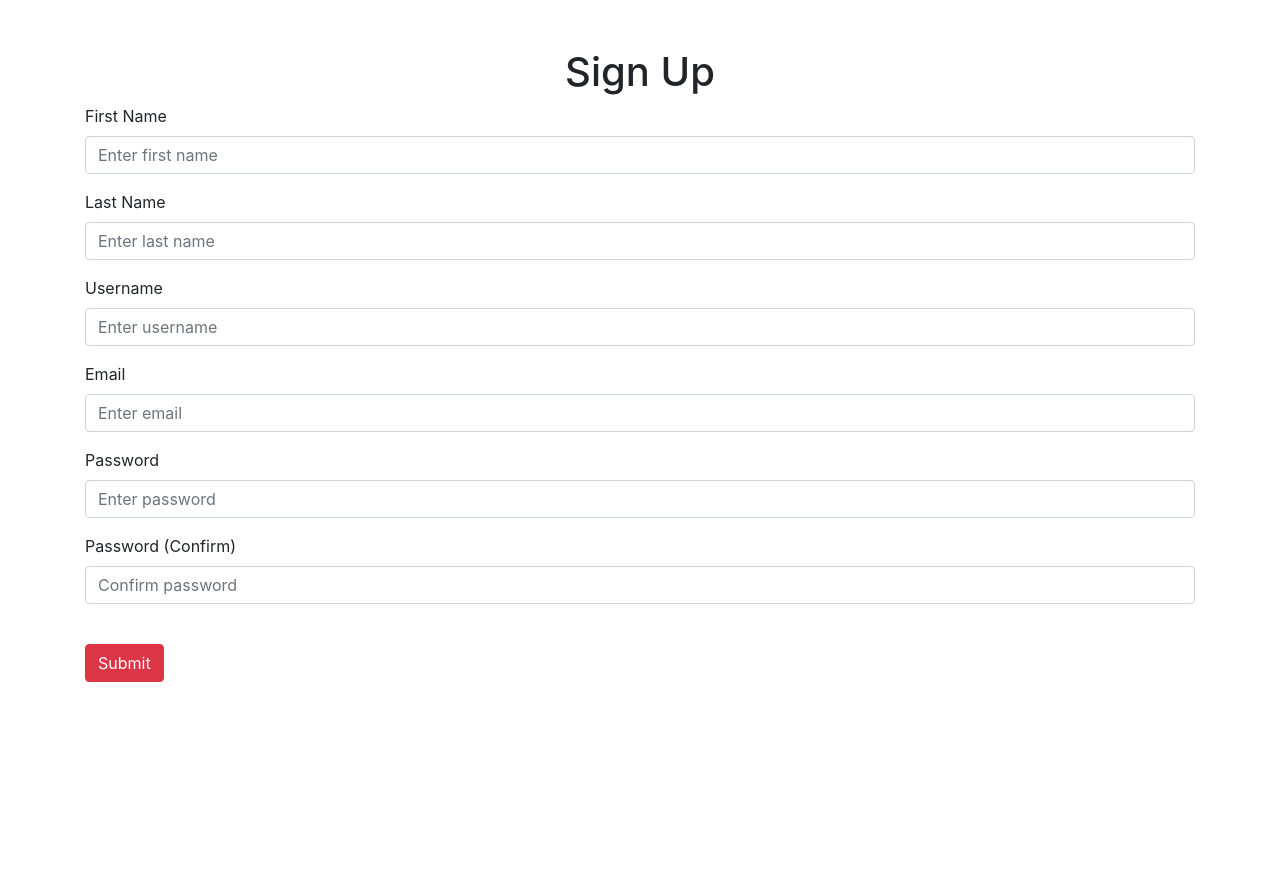
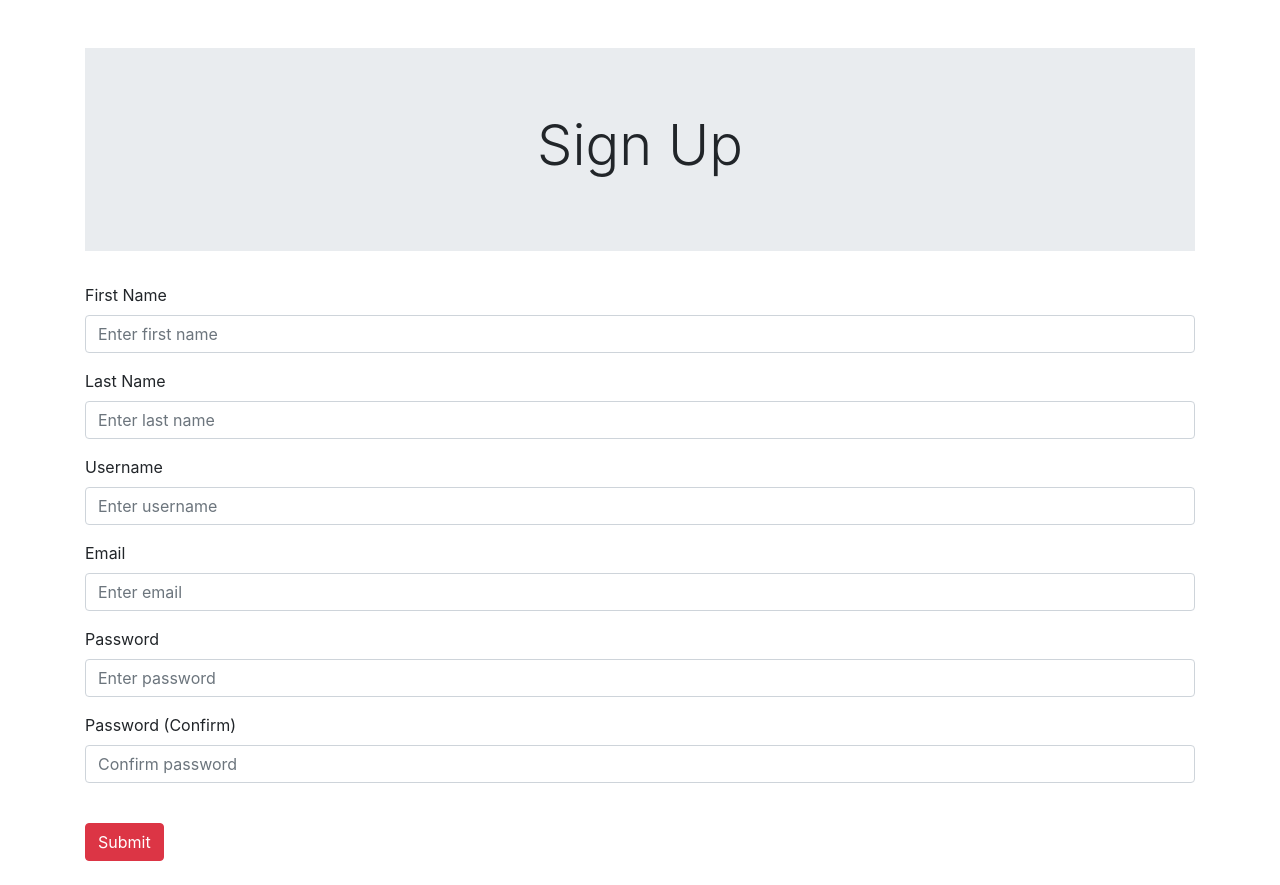
Before and after one commit to MagnumNight/PulsePoint, a Django app: page /signup/ in a window 1280 px wide. Shown: the part 56-941 px from the top of the page. Before the commit the page ends 738 px from the top, so only its background shows below. Run offline with Django 4.2, Linux system fonts and the light colour scheme; some libraries are stand-ins or nearby versions.

Commit message:
Updates to sign up page

```diff
--- a/templates/registration/signup.html
+++ b/templates/registration/signup.html
@@ -4,7 +4,11 @@
 {% block content %}
     <form method="post" action="{% url 'signup' %}">
         {% csrf_token %}
-        <h1 style="text-align:center">Sign Up</h1>
+        <div class="jumbotron jumbotron-fluid">
+            <div class="container">
+                <h1 class="display-4 text-center">Sign Up</h1>
+            </div>
+        </div>
 
         <div class="form-group">
             <label for="id_first_name">First Name</label>
@@ -38,6 +42,6 @@
         </div>
 
         <br/>
-        <button type="submit" class="btn btn-danger">Submit</button>
+        <button type="submit" class="btn btn-danger mb-4">Submit</button>
     </form>
 {% endblock %}
```
